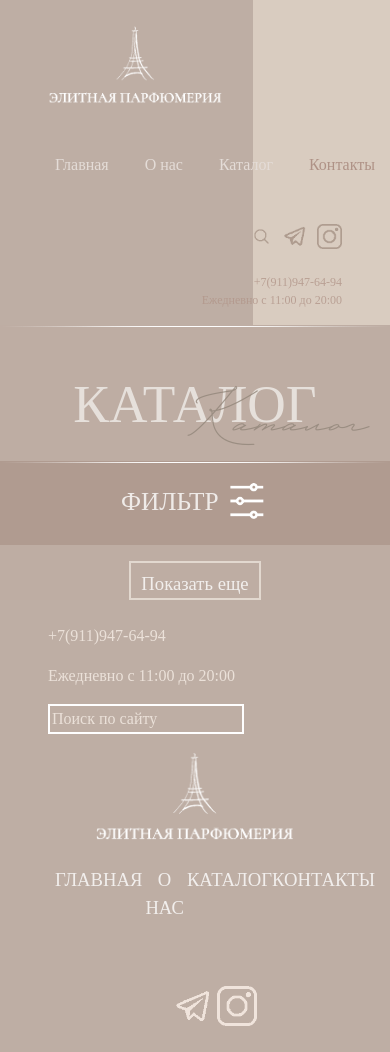
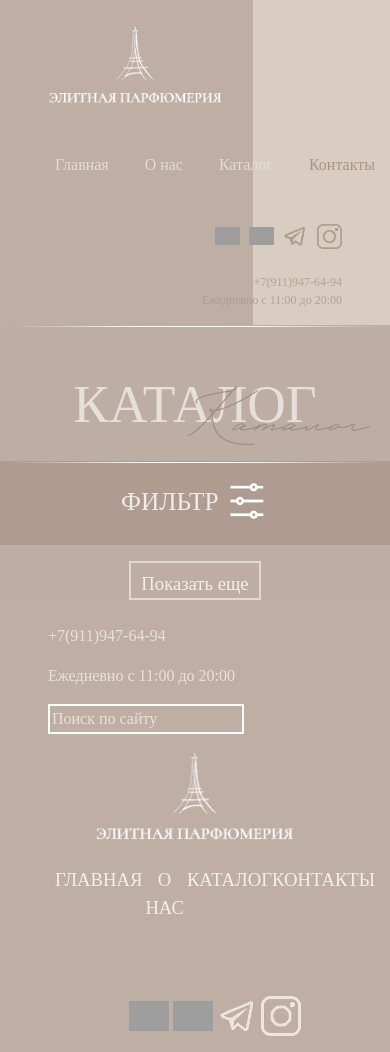
Before and after one commit to GladkihAnton/Parfum-site, a Django app: page /gallery in a window 390 px wide. Before the commit the page ends 1026 px from the top, so only its background shows below. Run offline with Django 3.2, Linux system fonts and the light colour scheme; data that the repository does not hold is empty; some libraries are stand-ins or nearby versions; some web fonts are replaced; grey boxes are pictures that could not be loaded.

Commit message:
Добавил иконки вайбер + ватсап и сделал кликабельными + анимация увеличения

```diff
--- a/Magazin_site/settings.py
+++ b/Magazin_site/settings.py
@@ -67,7 +67,6 @@ DATABASES = {
         'NAME': os.path.join(BASE_DIR, 'db.sqlite3'),
     }
 }
-#asdasdas
 
 AUTH_PASSWORD_VALIDATORS = [
     {
--- a/static/css/main.css
+++ b/static/css/main.css
@@ -44,6 +44,11 @@ body {
     max-width: 40px;
 }
 
+.navbar_block_for_social_imgs a:hover img{
+    max-width: 50px;
+    margin-top: 5px;
+}
+
 .navbar_info {
     color: #b19589;
     opacity: 0.8;
@@ -75,6 +80,10 @@ body {
     .navbar_social_img {
         max-width: 35px;
     }
+
+    .navbar_block_for_social_imgs a:hover img{
+        max-width: 45px;
+    }
 }
 
 @media (max-width: 1024px) {
@@ -89,6 +98,10 @@ body {
     .navbar_social_img {
         max-width: 25px;
     }
+    .navbar_block_for_social_imgs a:hover img{
+        max-width: 35px;
+        margin-top: 0px;
+    }
 }
 
 @media (max-width: 810px) {
@@ -102,6 +115,9 @@ body {
 
     .navbar_social_img {
         max-width: 25px;
+    }
+    .navbar_block_for_social_imgs a:hover img{
+        max-width: 35px;
     }
 
     .navbar_logo {
@@ -541,6 +557,11 @@ footer {
 
 .footer_list_for_images li img {
     max-width: 60px;
+    margin-top: 10px;
+}
+.footer_list_for_images li a:hover img {
+    max-width: 70px;
+    margin: 0;
 }
 
 @media (max-width: 1605px) {
@@ -555,6 +576,9 @@ footer {
 
     .footer_list_for_images li img {
         max-width: 40px;
+    }
+    .footer_list_for_images li a:hover img {
+        max-width: 50px;
     }
 
     .footer_logo {
@@ -575,6 +599,11 @@ footer {
     .footer_list_for_images li img {
         max-width: 40px;
     }
+
+    .footer_list_for_images li a:hover img {
+        max-width: 50px;
+    }
+
 
     .footer_logo {
         max-width: 200px;
--- a/templates/footer.html
+++ b/templates/footer.html
@@ -17,8 +17,10 @@
         </div>
         <div class="col-lg-3 text-center pt-5">
             <ul class="footer_list_for_images">
-                <li><img src="{% static 'img/telega_footer.png' %}"></li>
-                <li><img src="{% static 'img/Inst_footer.png' %}"></li>
+                <li class="mt-3"><a href="#"><img src="{% static 'img/viber-footer.png' %}"></a></li>
+                <li class="mt-3"><a href="#"><img src="{% static 'img/whatsup-footer.png' %}"></a></li>
+                <li class="mt-3"><a href="#"><img src="{% static 'img/telega_footer.png' %}"></a></li>
+                <li class="mt-3"><a href="#"><img src="{% static 'img/Inst_footer.png' %}"></a></li>
             </ul>
         </div>
     </div>
--- a/templates/landing/home.html
+++ b/templates/landing/home.html
@@ -1,8 +1,6 @@
 {% extends 'base.html' %}
 {% load static %}
 {% block content %}
-{#    <div class="home_dark_top_left_background"></div>#}
-{#    <div class="home_light_top_right_background"></div>#}
     <section id="home_catalog" class="pt-5">
         <div class="container-fluid">
             <div class="row pl-3">
--- a/templates/navbar.html
+++ b/templates/navbar.html
@@ -14,9 +14,10 @@
         </div>
         <div class="col-12 col-sm-3 text-right pr-5">
             <div class="mt-3 navbar_block_for_social_imgs">
-                <img class="navbar_social_img" src="{% static 'img/Loop_navbar.png' %}">
-                <img class="navbar_social_img" src="{% static 'img/telega_navbar.png' %}">
-                <img class="navbar_social_img" src="{% static 'img/Inst_navbar.png' %}">
+                <a href="#"><img class="navbar_social_img" src="{% static 'img/viber-navbar.png' %}"></a>
+                <a href="https://api.whatsapp.com/send?phone=<number>"><img class="navbar_social_img" src="{% static 'img/whatsup-navbar.png' %}"></a>
+                <a href="#"><img class="navbar_social_img" src="{% static 'img/telega_navbar.png' %}"></a>
+                <a href="#"><img class="navbar_social_img" src="{% static 'img/Inst_navbar.png' %}"></a>
             </div>
             <p class="mt-4 navbar_info">+7(911)947-64-94<br>
             Ежедневно с 11:00 до 20:00</p>
```
